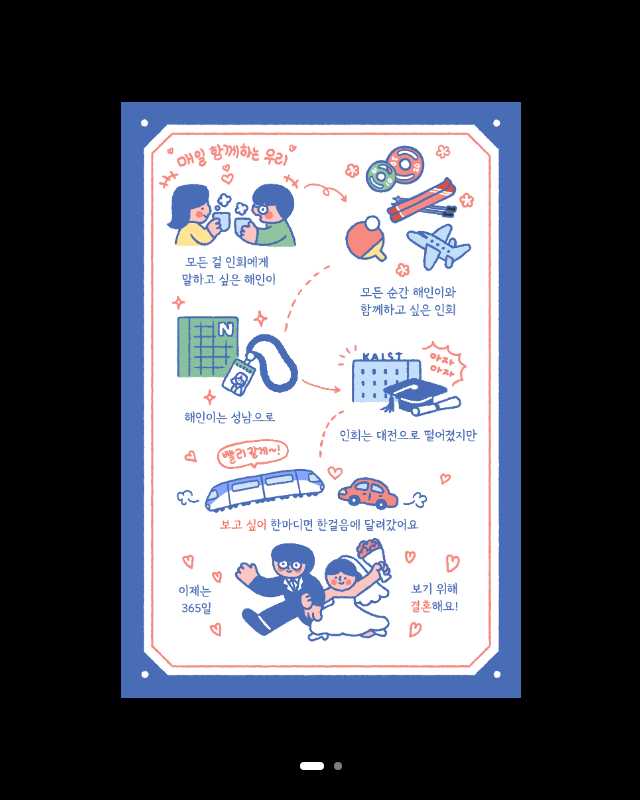
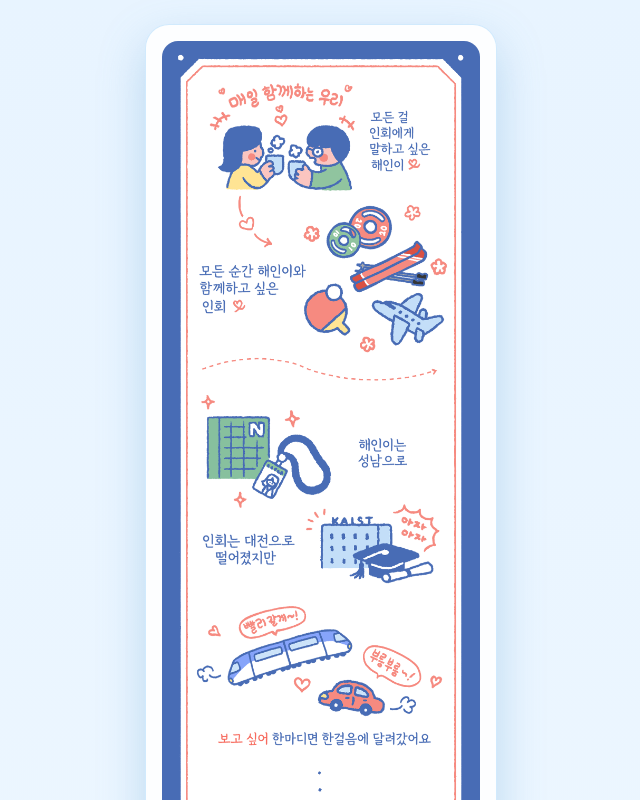
Before and after one commit to leehaeina/haeinhoe_wedding, a React (Create React App) app: page / in a window 1280 px wide. Shown: the top 800 px of the page, without its empty margins (319-959 px from the left). Built offline with nearby package versions, Linux system fonts and the light colour scheme; the HTML template or start-up script is replaced by a standard one.

Commit message:
feat: 단일 카드 레이아웃과 하늘색 테마 적용

```diff
--- a/src/App.tsx
+++ b/src/App.tsx
@@ -1,161 +1,18 @@
-import React, { useState, useRef } from 'react';
+import React from 'react';
 import './styles.css';
 
 const App: React.FC = () => {
-  const [currentIndex, setCurrentIndex] = useState(0);
-  const startXRef = useRef(0);
-  const currentXRef = useRef(0);
-  const isClickRef = useRef(true);
-  const containerRef = useRef<HTMLDivElement>(null);
-
-  const images = [
-    `${process.env.PUBLIC_URL}/love-story.png`,
-    `${process.env.PUBLIC_URL}/love-story2.png`
-  ];
-
-  // 다음 이미지로
-  const goToNext = () => {
-    setCurrentIndex((prev) => (prev + 1) % images.length);
-  };
-
-  // 이전 이미지로
-  const goToPrev = () => {
-    setCurrentIndex((prev) => (prev - 1 + images.length) % images.length);
-  };
-
-  // 터치 시작
-  const handleTouchStart = (e: React.TouchEvent) => {
-    startXRef.current = e.touches[0].clientX;
-    currentXRef.current = e.touches[0].clientX;
-    isClickRef.current = true;
-  };
-
-  // 터치 이동
-  const handleTouchMove = (e: React.TouchEvent) => {
-    currentXRef.current = e.touches[0].clientX;
-    const diff = Math.abs(currentXRef.current - startXRef.current);
-    if (diff > 10) {
-      isClickRef.current = false;
-    }
-  };
-
-  // 터치 종료
-  const handleTouchEnd = (e: React.TouchEvent) => {
-    const diffX = startXRef.current - currentXRef.current;
-
-    if (isClickRef.current) {
-      // 탭
-      e.preventDefault();
-      e.stopPropagation();
-      const rect = containerRef.current?.getBoundingClientRect();
-      if (rect) {
-        const tapX = startXRef.current - rect.left;
-        if (tapX < rect.width / 2) {
-          goToPrev();
-        } else {
-          goToNext();
-        }
-      }
-    } else if (Math.abs(diffX) > 50) {
-      // 스와이프
-      if (diffX > 0) {
-        goToNext();
-      } else {
-        goToPrev();
-      }
-    }
-  };
-
-  // 마우스 다운
-  const handleMouseDown = (e: React.MouseEvent) => {
-    e.preventDefault();
-    startXRef.current = e.clientX;
-    currentXRef.current = e.clientX;
-    isClickRef.current = true;
-  };
-
-  // 마우스 이동
-  const handleMouseMove = (e: React.MouseEvent) => {
-    if (e.buttons === 1) {
-      currentXRef.current = e.clientX;
-      const diff = Math.abs(currentXRef.current - startXRef.current);
-      if (diff > 10) {
-        isClickRef.current = false;
-      }
-    }
-  };
-
-  // 마우스 업
-  const handleMouseUp = (e: React.MouseEvent) => {
-    e.preventDefault();
-    e.stopPropagation();
-
-    const diffX = startXRef.current - currentXRef.current;
-
-    if (isClickRef.current) {
-      // 클릭
-      const rect = containerRef.current?.getBoundingClientRect();
-      if (rect) {
-        const clickX = e.clientX - rect.left;
-        if (clickX < rect.width / 2) {
-          goToPrev();
-        } else {
-          goToNext();
-        }
-      }
-    } else if (Math.abs(diffX) > 50) {
-      // 드래그
-      if (diffX > 0) {
-        goToNext();
-      } else {
-        goToPrev();
-      }
-    }
-  };
+  const mainImage = `${process.env.PUBLIC_URL}/card_vertical.png`;
 
   return (
     <div className="app-container">
-      <div
-        ref={containerRef}
-        className="slider-container"
-        onTouchStart={handleTouchStart}
-        onTouchMove={handleTouchMove}
-        onTouchEnd={handleTouchEnd}
-        onMouseDown={handleMouseDown}
-        onMouseMove={handleMouseMove}
-        onMouseUp={handleMouseUp}
-      >
-        <div
-          className="slider-wrapper"
-          style={{ transform: `translateX(-${currentIndex * 100}%)` }}
-        >
-          {images.map((image, index) => (
-            <div key={index} className="slide">
-              <img
-                src={image}
-                alt={`사랑 이야기 ${index + 1}`}
-                className="love-story-image"
-                draggable={false}
-              />
-            </div>
-          ))}
-        </div>
-      </div>
-
-      {/* 인디케이터 (점) */}
-      <div className="slider-indicators">
-        {images.map((_, index) => (
-          <button
-            key={index}
-            className={`indicator ${index === currentIndex ? 'active' : ''}`}
-            onClick={(e) => {
-              e.preventDefault();
-              e.stopPropagation();
-              setCurrentIndex(index);
-            }}
-            aria-label={`슬라이드 ${index + 1}로 이동`}
-          />
-        ))}
+      <div className="image-frame">
+        <img
+          src={mainImage}
+          alt="해인과 호의 러브스토리"
+          className="love-story-image"
+          draggable={false}
+        />
       </div>
     </div>
   );
--- a/src/styles.css
+++ b/src/styles.css
@@ -6,115 +6,58 @@
 }
 
 body {
-    margin: 0;
-    padding: 0;
-    overflow: hidden;
-    background-color: #000;
+  font-family: -apple-system, BlinkMacSystemFont, 'Segoe UI', 'Roboto', 'Oxygen',
+    'Ubuntu', 'Cantarell', 'Fira Sans', 'Droid Sans', 'Helvetica Neue',
+    sans-serif;
+  background: linear-gradient(180deg, #e8f4ff 0%, #f5fbff 100%);
+  color: #262626;
+  min-height: 100vh;
+  display: flex;
+  align-items: center;
+  justify-content: center;
 }
 
-/* 앱 컨테이너 - 전체 화면 */
 .app-container {
-    width: 100vw;
-    height: 100vh;
+  width: 100%;
+  max-width: 400px;
+  padding: 24px;
   display: flex;
-    flex-direction: column;
+  align-items: center;
   justify-content: center;
-    align-items: center;
-    background-color: #000;
-    position: relative;
-    overflow: hidden;
 }
 
-/* 슬라이더 컨테이너 */
-.slider-container {
+.image-frame {
   width: 100%;
-    max-width: 400px;
-    height: 100vh;
+  border-radius: 24px;
   overflow: hidden;
-    position: relative;
-    cursor: grab;
-    user-select: none;
+  box-shadow: 0 18px 45px rgba(97, 162, 211, 0.35);
+  background: rgba(255, 255, 255, 0.9);
+  padding: 16px;
+  backdrop-filter: blur(12px);
+  border: 1px solid rgba(144, 202, 249, 0.4);
 }
 
-.slider-container:active {
-    cursor: grabbing;
-}
-
-/* 슬라이더 래퍼 */
-.slider-wrapper {
-    display: flex;
-    height: 100%;
-    transition: transform 0.3s ease-out;
-    will-change: transform;
-}
-
-/* 각 슬라이드 */
-.slide {
-    min-width: 100%;
-    height: 100%;
-    display: flex;
-    justify-content: center;
-    align-items: center;
-    background-color: #000;
-}
-
-/* 이미지 스타일 */
 .love-story-image {
   width: 100%;
-    height: 100%;
-    object-fit: contain;
+  height: auto;
   display: block;
+  border-radius: 16px;
+  object-fit: cover;
   user-select: none;
   -webkit-user-drag: none;
 }
 
-/* 인디케이터 컨테이너 */
-.slider-indicators {
-    position: absolute;
-    bottom: 30px;
-    left: 50%;
-    transform: translateX(-50%);
-    display: flex;
-    gap: 10px;
-    z-index: 10;
+@media (max-width: 480px) {
+  .app-container {
+    padding: 16px;
   }
 
-/* 인디케이터 점 */
-.indicator {
-    width: 8px;
-    height: 8px;
-    border-radius: 50%;
-    background-color: rgba(255, 255, 255, 0.5);
-    border: none;
-    cursor: pointer;
-    transition: all 0.3s ease;
-    padding: 0;
+  .image-frame {
+    padding: 12px;
+    border-radius: 20px;
   }
 
-.indicator:hover {
-    background-color: rgba(255, 255, 255, 0.8);
-    transform: scale(1.2);
-}
-
-.indicator.active {
-    background-color: #fff;
-    width: 24px;
-    border-radius: 4px;
-}
-
-/* 모바일 최적화 */
-@media (max-width: 480px) {
-    .slider-container {
-        max-width: 100%;
+  .love-story-image {
+    border-radius: 12px;
   }
 }
-
-/* 스크롤바 숨기기 */
-::-webkit-scrollbar {
-    display: none;
-}
-
-body {
-    -ms-overflow-style: none;
-    scrollbar-width: none;
-}
```
Also changed, not shown: public/card_vertical.png (added). Lines whose indentation alone changed are shown as unchanged.
